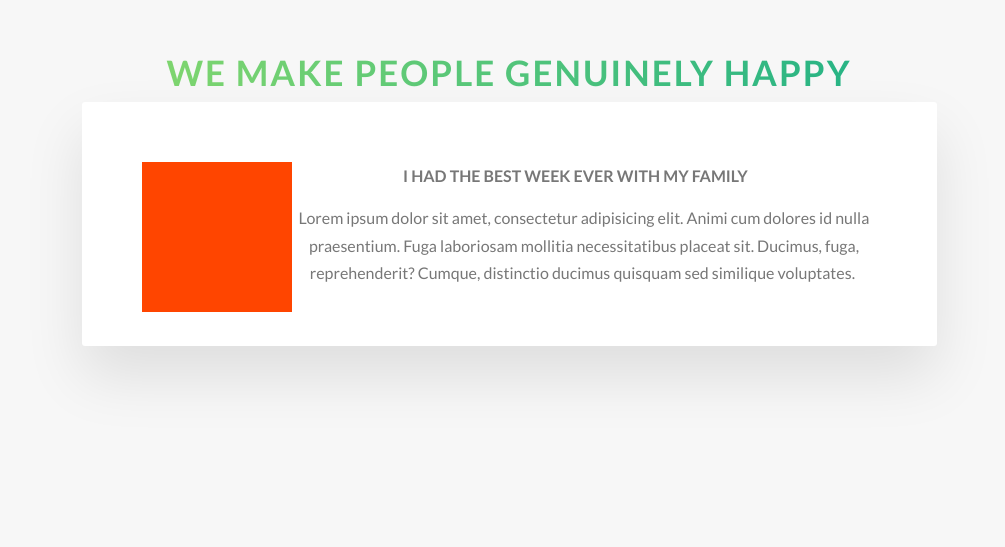
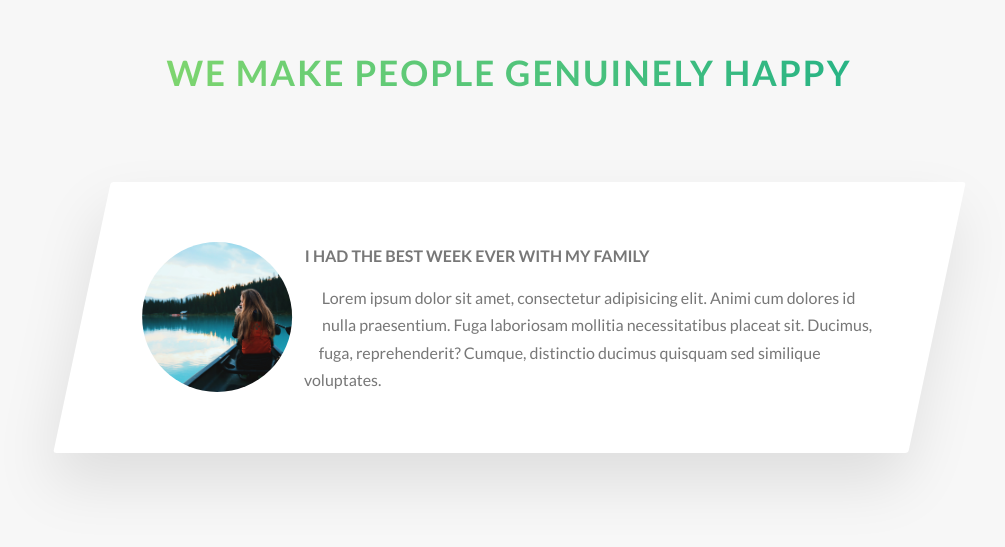
Before and after one commit to volkancetindag/Site_04-SASS-SCSS, a website: page index.html in a window 1280 px wide. Shown: the part 3383-3930 px from the top of the page, without its empty margins (131-1136 px from the left). Drawn offline with Linux system fonts and the light colour scheme.

Commit message:
Nat-8 image

```diff
--- a/index.html
+++ b/index.html
@@ -215,10 +215,11 @@
                 <h2 class="heading-secondary">
                     We make people genuinely happy
                 </h2>
+            </div>
                 <div class="row">
                     <div class="story">
                         <figure class="story__shape">
-
+                            <img src="img/nat-8.jpg" alt="Person on a tour" class="story__img">
                         </figure>
                         <div class="story__text">
                             <h3 class="heading-tertiary u-margin-bottom-small">I had the best week ever with my family</h3>
@@ -230,7 +231,6 @@
                         </div>
                     </div>
                 </div>
-            </div>
         </section>
     </main>
     <!--
--- a/sass/components/_story.scss
+++ b/sass/components/_story.scss
@@ -5,14 +5,25 @@
   background-color: $color-white;
   border-radius: 3px;
   padding: 6rem ;
+  padding-left: 9rem;
   font-size: $default-font-size;
+  transform: skewX(-12deg);
   &__shape{
     width: 15rem;
     height: 15rem;
-    background-color: orangered;
     float: left;
     shape-outside: circle(50% at 50% 50%);
+     clip-path:  circle(50% at 50% 50%);
+    transform: translateX(-3rem) skewX(12deg);
 
   }
 
+  &__img{
+    height: 100%;
+  }
+
+  &__text{
+    transform: skewX(12deg);
+  }
+
 }
```
Also changed, not shown: css/style.css.
